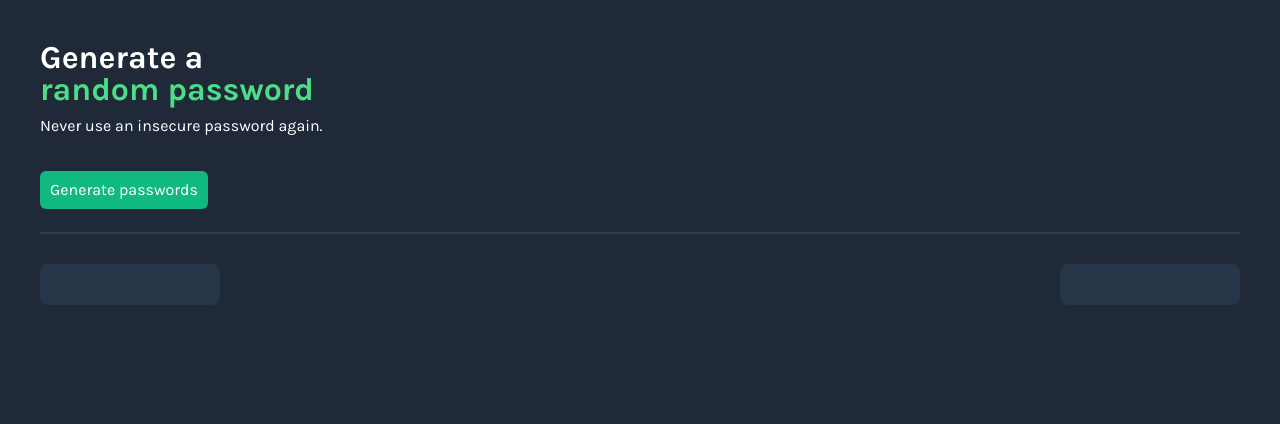
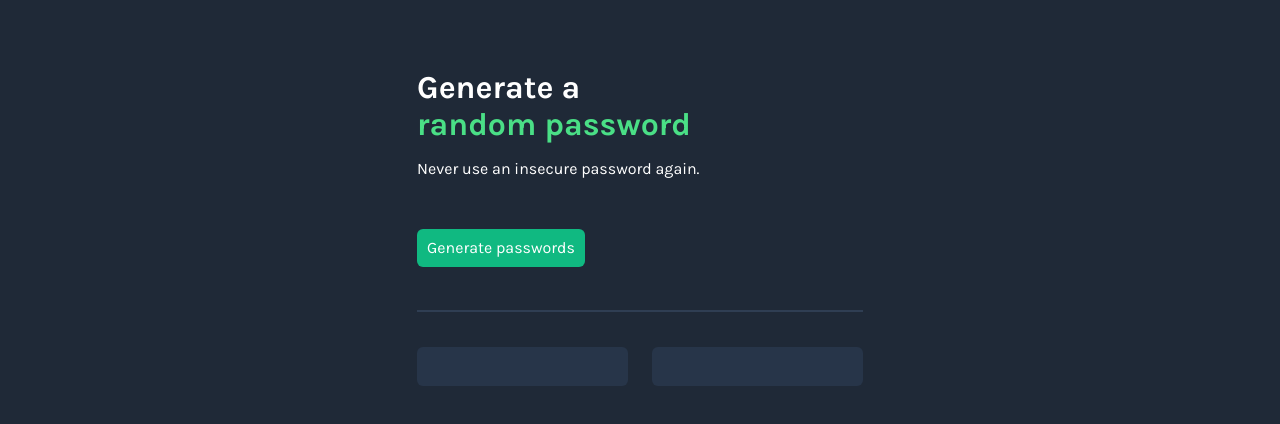
Before and after one commit to udara885/password-generater, a plain HTML site: page index.html in a window 1280 px wide. Drawn offline with nearby package versions, Linux system fonts and the light colour scheme.

Commit message:
fixed some stylings

```diff
--- a/index.css
+++ b/index.css
@@ -1,18 +1,31 @@
 body {
-    margin: 40px;
+    margin: 0;
     background-color: #1F2937;
     color: white;
     font-family: "Karla", sans-serif;
 }
 
+#container{
+    width: 550px;
+    margin: 0 auto;
+
+}
+
+#text-container{
+    margin: 52px;
+}
+
 span {
     display: block;
     color: #4ADF86;
-    margin-top: -5px;
 }
 
 h1{
-    margin-bottom: -8px
+    margin: 70px 0 10px 0;
+}
+
+p{
+    margin-bottom: 51px;
 }
 
 button {
@@ -21,11 +34,12 @@ button {
     border: none;
     border-radius: 6px;
     padding: 10px;
-    margin: 20px 0 15px 0;
+    margin-bottom: 35px;
 }
 
 hr{
     border: 1px solid #2F3E53;
+    margin-bottom: 35px;
 }
 
 #password-container{
@@ -36,11 +50,12 @@ hr{
 }
 
 .password{
+    box-sizing: border-box;
     background-color: #273549;
-    width: 180px;
-    height: 25px;
+    width: 211px;
+    height: 39px;
     text-align: center;
+    padding: 10px 0;
     color: #55F991;
-    padding: 8px 0;
-    border-radius: 8px;
+    border-radius: 6px;
 }
```
